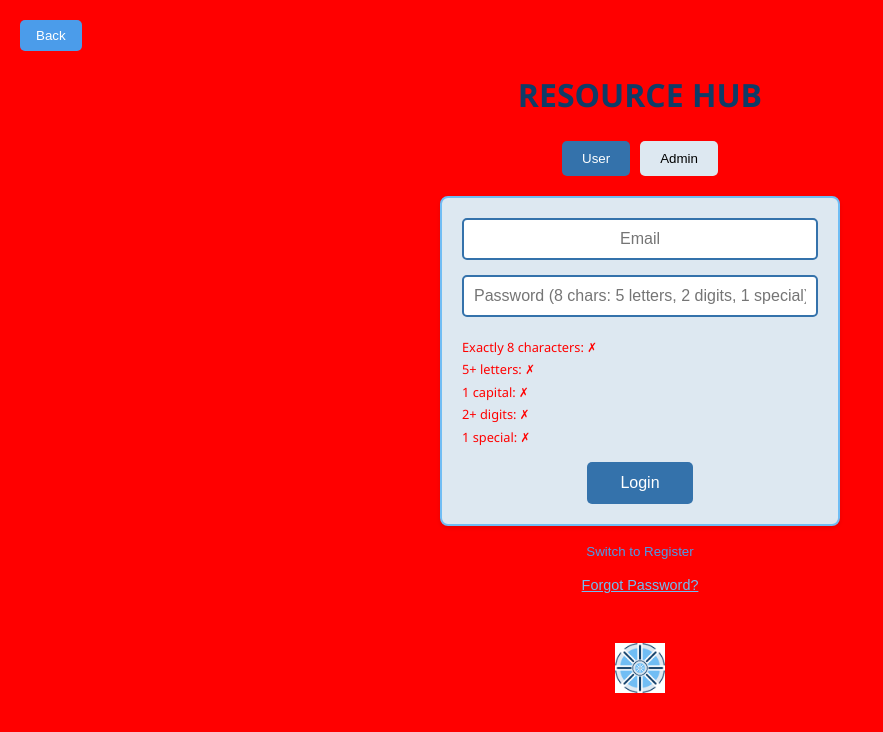
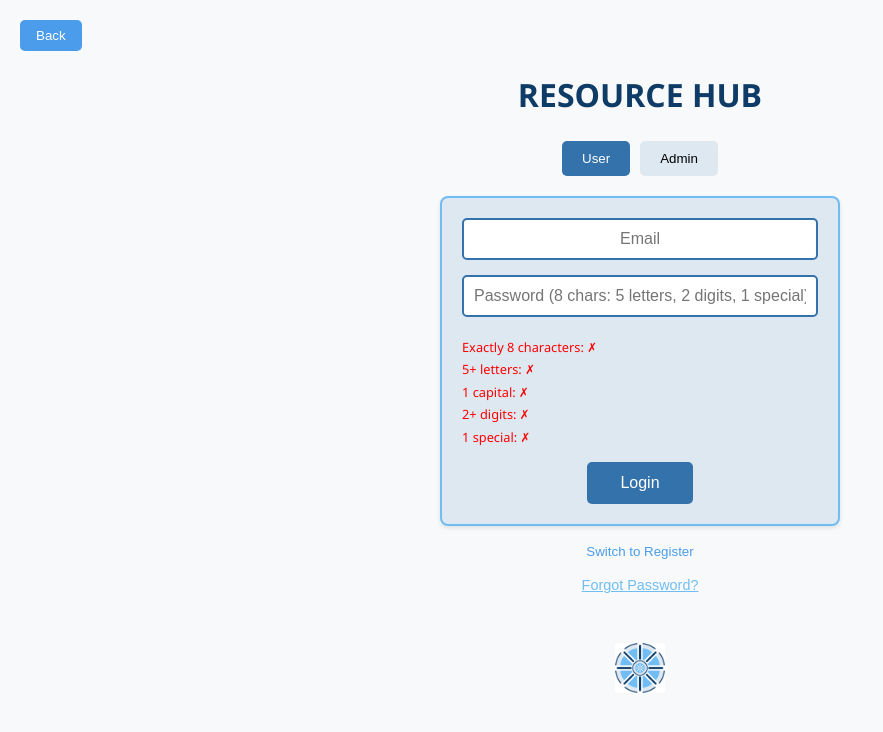
Before and after one commit to LRJen/capacitiprojectbase, a React (Create React App) app: page /auth in a window 1280 px wide. Shown: the top 732 px of the page, without its empty margins (0-883 px from the left). Built offline with nearby package versions, Linux system fonts and the light colour scheme; no server answers.

Commit message:
Update AuthForm.css
revert  test

```diff
--- a/src/components/AuthForm.css
+++ b/src/components/AuthForm.css
@@ -6,7 +6,7 @@
   justify-content: center;
   min-height: 100vh;
   padding: 20px;
-  background: red;
+  background: #f8f9fa;
   font-family: 'Segoe UI', Tahoma, Geneva, Verdana, sans-serif;
 }
 
```
